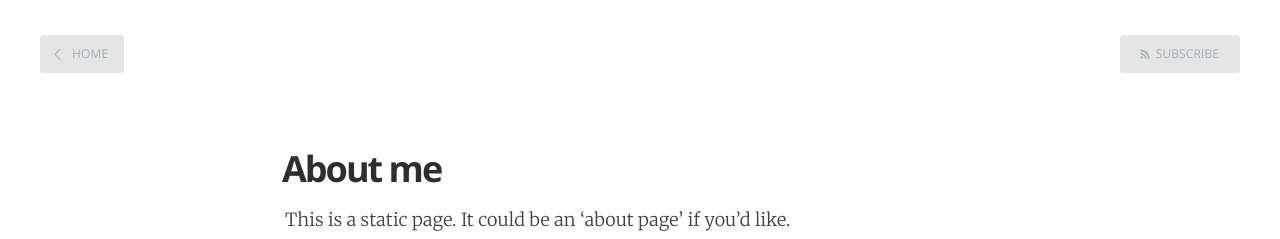
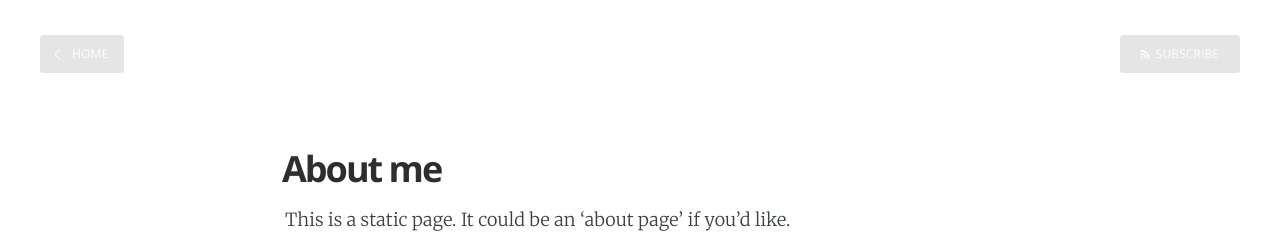
Before and after one commit to ChinBucher/ChinBucher.github.io, a Jekyll site: the page built from about.md, in a window 1280 px wide. Shown: the top 239 px of the page. Built offline with Jekyll 4.4.1, drawn with Linux system fonts in a browser that asks for light colours.

Commit message:
update header

```diff
--- a/assets/css/screen.css
+++ b/assets/css/screen.css
@@ -491,10 +491,10 @@ margin on the iframe, cause it breaks stuff. */
     margin: 0 0 30px 0;
 }
 
-.main-nav a {
+/*.main-nav a {
     text-decoration: none;
     font-family: 'Open Sans', sans-serif;
-}
+}*/
 
 /* Create a bouncing scroll-down arrow on homepage with cover image */
 .scroll-down {
@@ -1801,6 +1801,12 @@ body:not(.post-template) .post-title {
 .about{
     color: navajowhite;
 }
+/*from 494*/
+.main-nav a {
+    text-decoration: none;
+    font-family: 'Open Sans', sans-serif;
+    color: #fff;
+}
 /*from 1065*/
 .no-cover.post-head.main-header {
     height: 85px;
```
